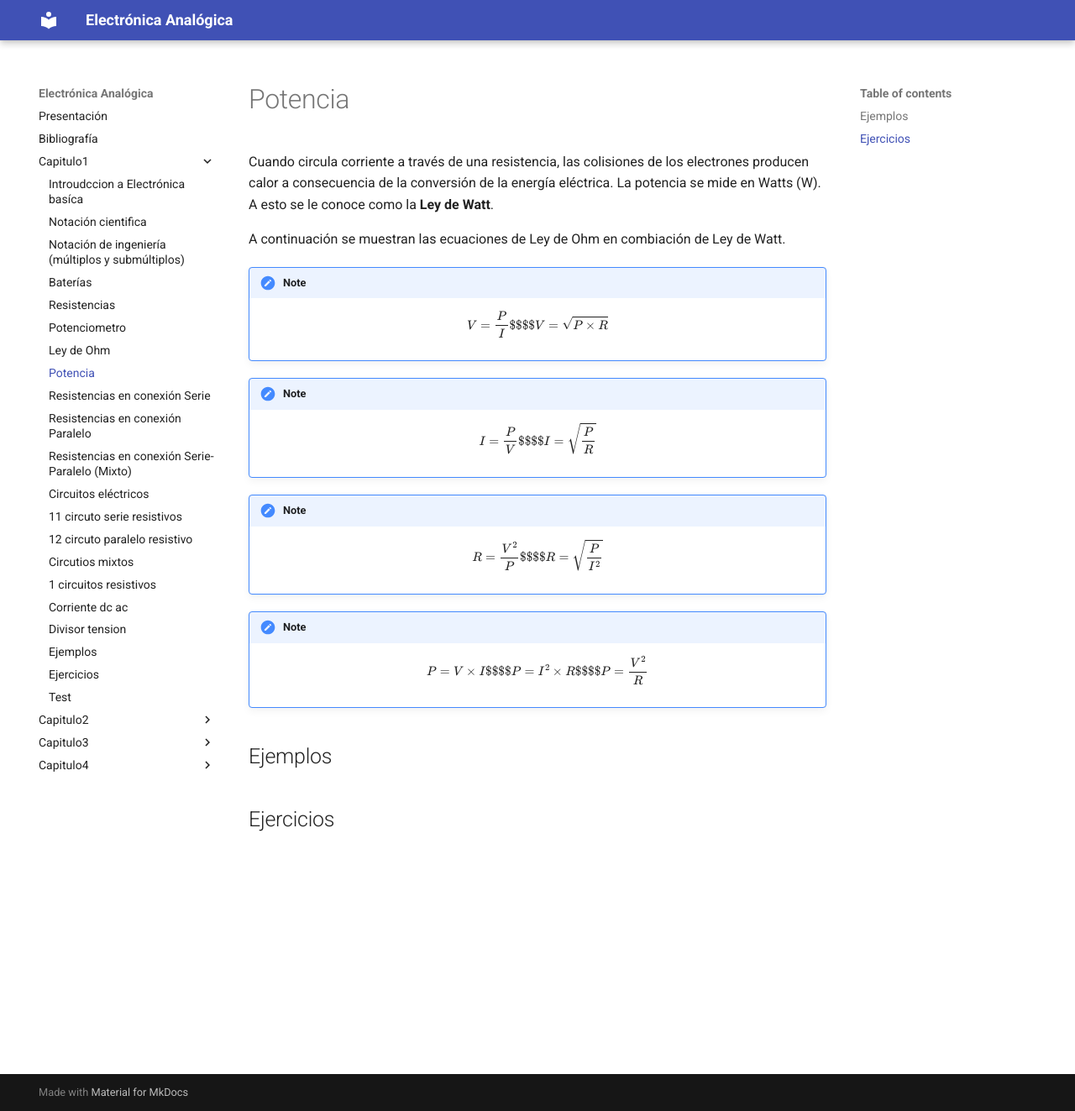
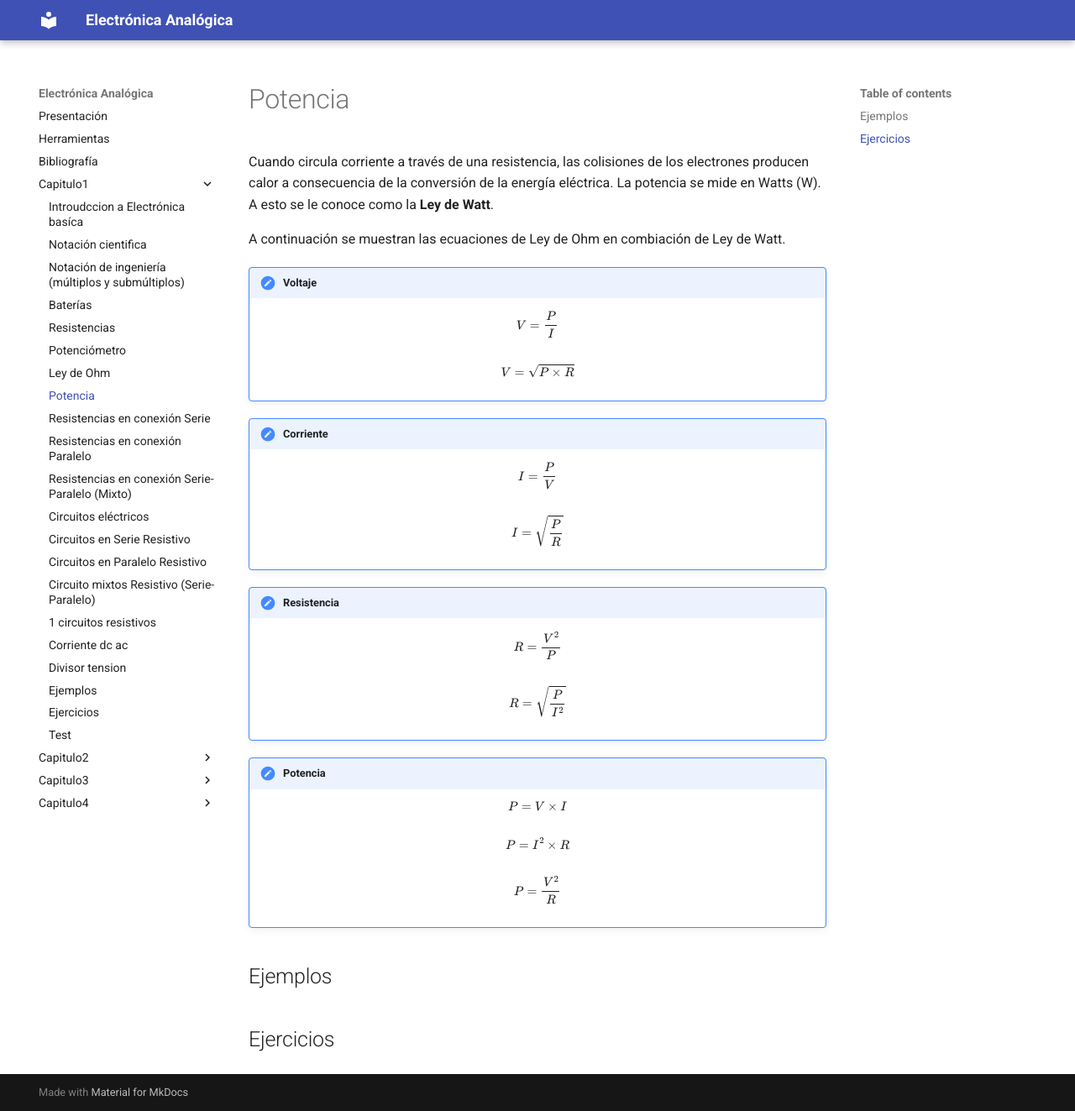
Before and after one commit to jalmx/analogica, an MkDocs documentation site: the page built from docs/capitulo1/07_potencia.md, in a window 1280 px wide and 1323 px high. Shown: the whole window at 84% size. Built offline with MkDocs 1.6.1 and Material for MkDocs 9.7.7, drawn with Linux system fonts in a browser that asks for light colours.

Commit message:
fix: bugs

```diff
--- a/docs/capitulo1/07_potencia.md
+++ b/docs/capitulo1/07_potencia.md
@@ -4,22 +4,27 @@ Cuando circula corriente a través de una resistencia, las colisiones de los ele
 
 A continuación se muestran las ecuaciones de Ley de Ohm en combiación de Ley de Watt.
 
-!!! note Voltaje
+!!! note "Voltaje"
     $$V = \frac{P}{I}$$
+
     $$V = \sqrt{P \times R}$$
 
 
-!!! note Corriente
+!!! note "Corriente"
     $$I = \frac{P}{V}$$
+
     $$I = \sqrt{\frac{P}{R}}$$
 
-!!! note Resistencia
+!!! note "Resistencia"
     $$R = \frac{V^2}{P}$$
+
     $$R = \sqrt{\frac{P}{I^2}}$$
 
-!!! note Potencia
+!!! note "Potencia"
     $$P = V \times I$$
+
     $$P = I^2 \times R$$
+
     $$P = \frac{V^2}{R}$$
 
 ## Ejemplos
--- a/docs/capitulo1/11_circuto_serie_resistivos.md
+++ b/docs/capitulo1/11_circuto_serie_resistivos.md
@@ -0,0 +1 @@
+# Circuitos en Serie Resistivo
--- a/docs/capitulo1/12_circuto_paralelo_resistivo.md
+++ b/docs/capitulo1/12_circuto_paralelo_resistivo.md
@@ -0,0 +1 @@
+# Circuitos en Paralelo Resistivo
--- a/docs/capitulo1/13_circuito_resistivo_mixto.md
+++ b/docs/capitulo1/13_circuito_resistivo_mixto.md
@@ -1 +1 @@
-# Circutios mixtos
+# Circuito mixtos Resistivo (Serie-Paralelo)
```
Also changed, not shown: docs/Tools.md (added, +9 -0 lines), docs/capitulo1/03_baterias.md (+2 -2 lines), docs/capitulo1/05_potenciometro.md (+5 -5 lines).
